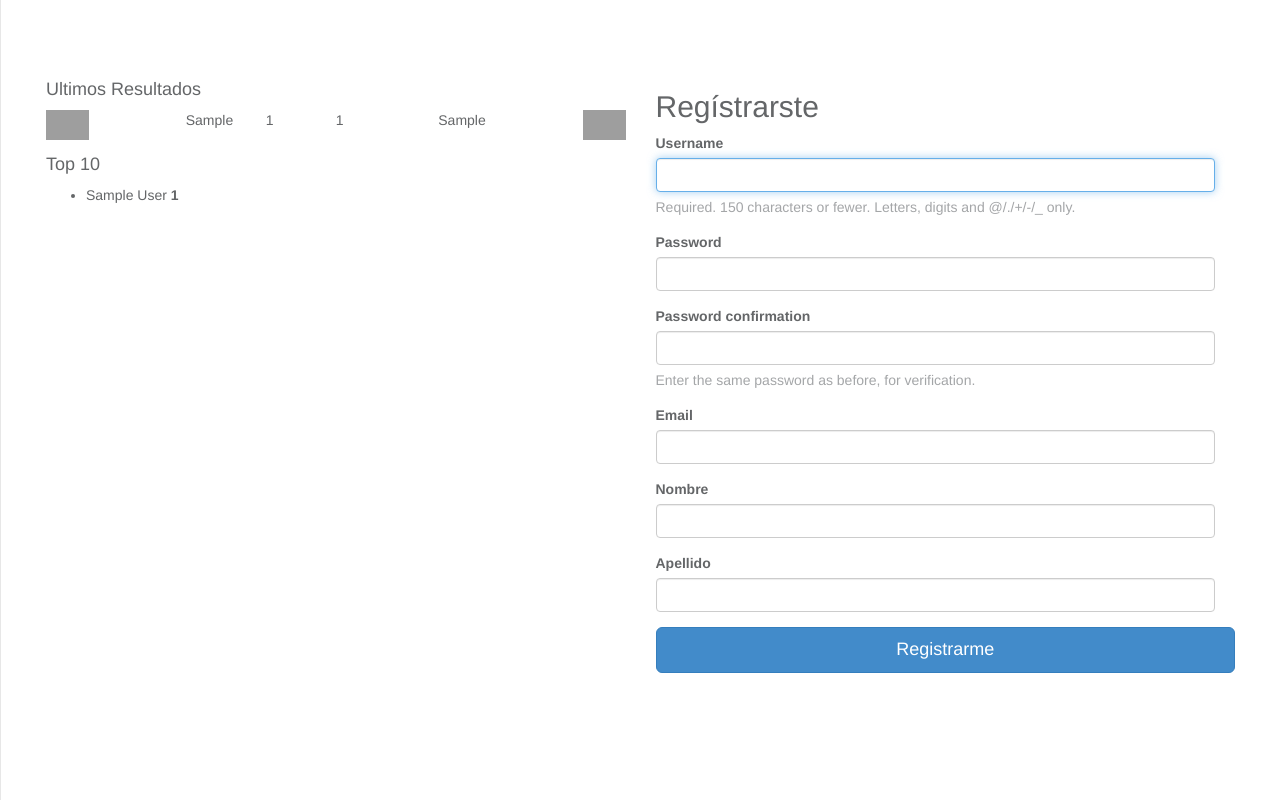
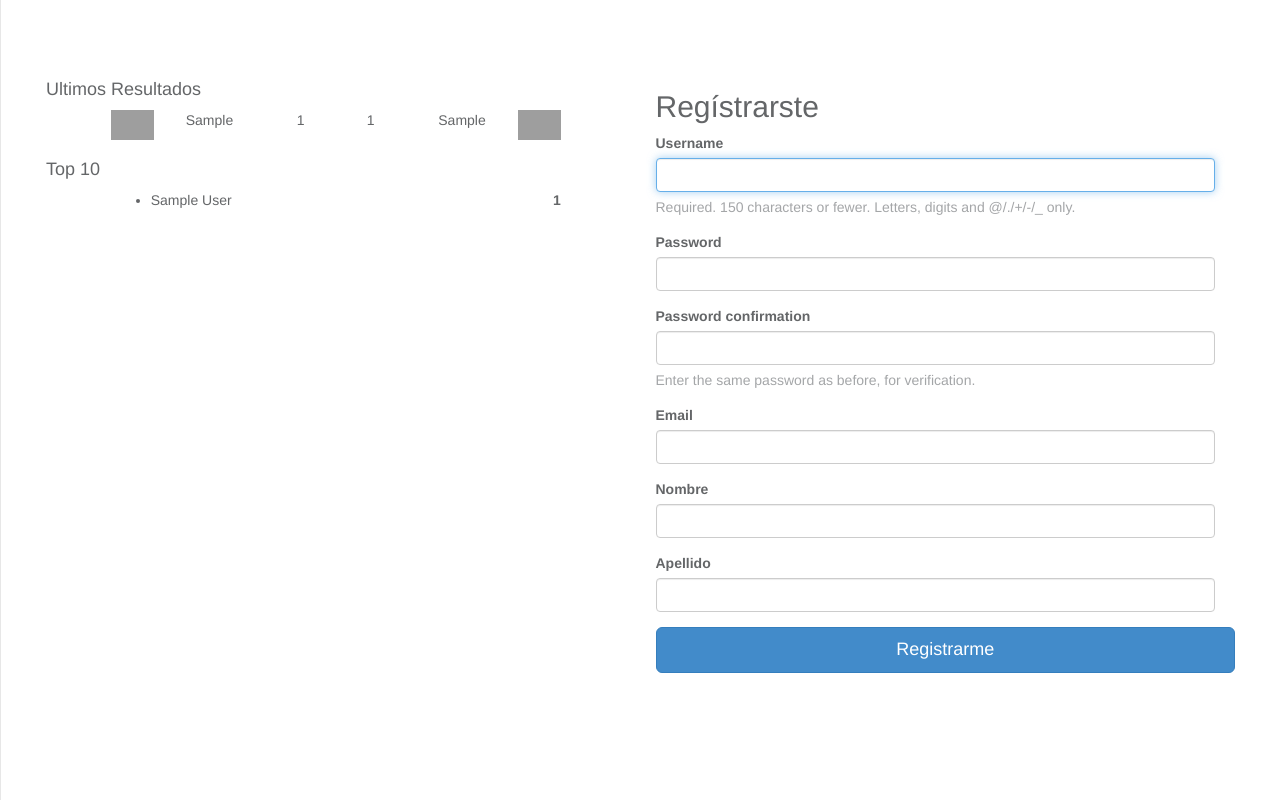
Before and after one commit to leonardogutierrezh/quiniela, a Django app: page / in a window 1280 px wide. Shown: the part 51-851 px from the top of the page. Run offline with Django 3.2, Linux system fonts and the light colour scheme; tables that the repository leaves empty hold one stand-in row (values such as "Sample post"); style sheets or scripts are compiled from the project's sources; some libraries are stand-ins or nearby versions; grey boxes are pictures that could not be loaded.

Commit message:
nuevos cambios sobre el index

```diff
--- a/quiniela/static/less/sb-admin.less
+++ b/quiniela/static/less/sb-admin.less
@@ -265,6 +265,7 @@ float: left;
 	width: 50px;
 	float: left;
 }
+
 .centrado-apuestas{
 	width: 300px;
 margin-left: auto;
@@ -277,8 +278,42 @@ width: 100%;
 .bloque-2-index{
 float: left;
 width: 100%;
+}
+.partido-home {
+width: 450px;
+margin-bottom: 10px;
+display: block;
+margin-left: auto;
+margin-right: auto;
+margin-top: 10px;
+height: 30px;
+}
+.apuesta-resultados-l{
+	width: 70px;
+	float: left;
+	text-align: center;
+}
+.apuesta-resultados-v{
+	width: 70px;
+	float: left;
+	text-align: center;
+}
+.top10{
+width: 450px;
+margin-left: auto;
+margin-right: auto;
+}
+.top10-nombre{
+width: 50%;
+display: inline-block;
+}
+.top10-puntos{
+width: 50%;
+display: inline-block;
+text-align: right;
 
 }
+
 
 /* Flot Chart Containers */
 
--- a/quiniela/templates/mundial/index.html
+++ b/quiniela/templates/mundial/index.html
@@ -8,7 +8,7 @@
 <div class="bloque-1-index">
     <h4>Ultimos Resultados</h4>
     {% for partido in partidos %}
-        <div>
+        <div class="partido-home">
 	<div  class="apuesta-fechas">
 		{{ partido.0.fecha }} {{ partido.0.hora }}
 	</div>
@@ -21,13 +21,13 @@
 	<div class="apuesta-equipos-l">
 		{{ partido.equipoL }}
 	</div>
-                <div class="form-group  apuesta-resultados">
+                <div class="apuesta-resultados-l">
                     <div class=" ">
                         {{ partido.golesL }}
 
                     </div>
                 </div>
-  		 <div class="form-group apuesta-resultados">
+  		 <div class="apuesta-resultados-v">
                     <div class=" ">
                         {{ partido.golesC }}
                     </div>
@@ -45,11 +45,13 @@
 </div>
 <div class="bloque-2-index">
     <h4>Top 10</h4>
+<div class="top10">
     <ul>
         {% for puntaje in puntajes %}
-            <li>{{ puntaje.usuario.first_name }} {{ puntaje.usuario.last_name }} <strong>{{ puntaje.puntaje }}</strong></li>
+            <li><div class="top10-nombre">{{ puntaje.usuario.first_name }} {{ puntaje.usuario.last_name }}</div><div class="top10-puntos"> <strong>{{ puntaje.puntaje }}</strong></div></li>
         {% endfor %}
     </ul>
+</div>
 </div>
 </div>
 
```
